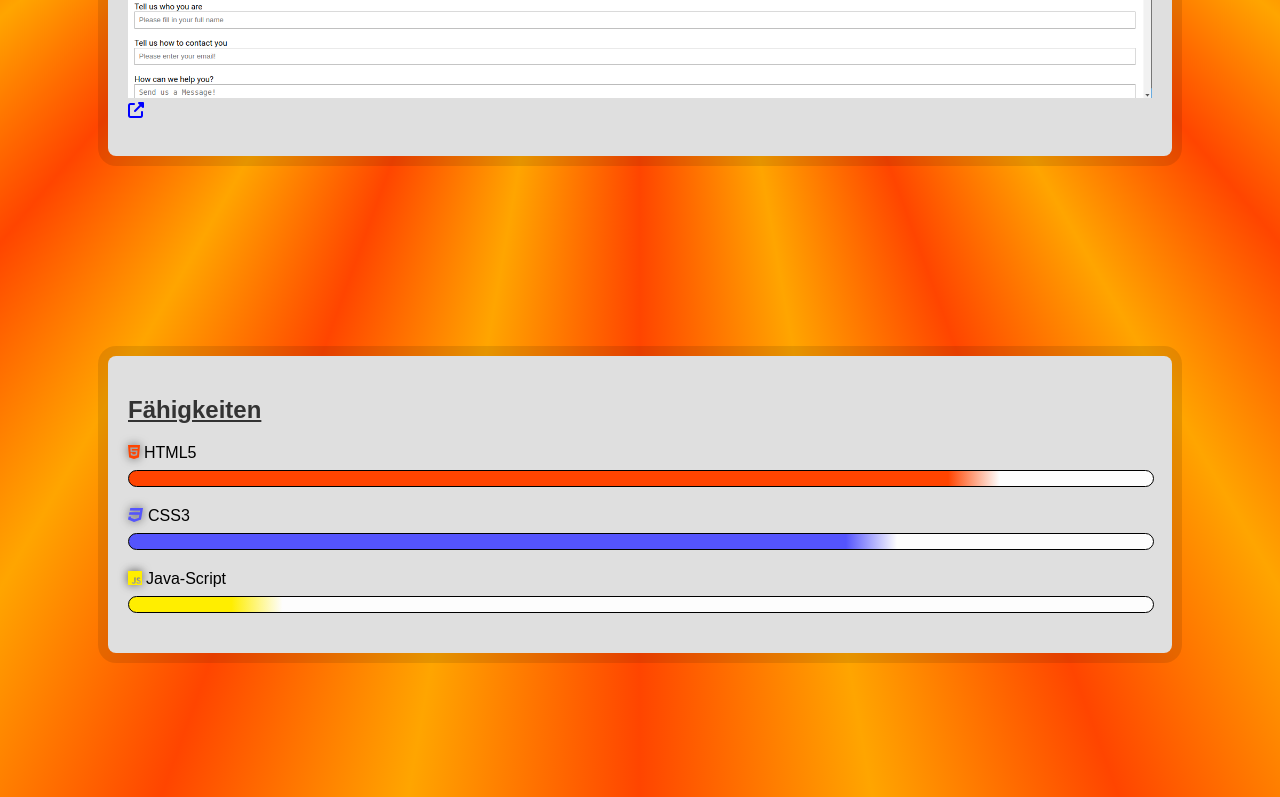
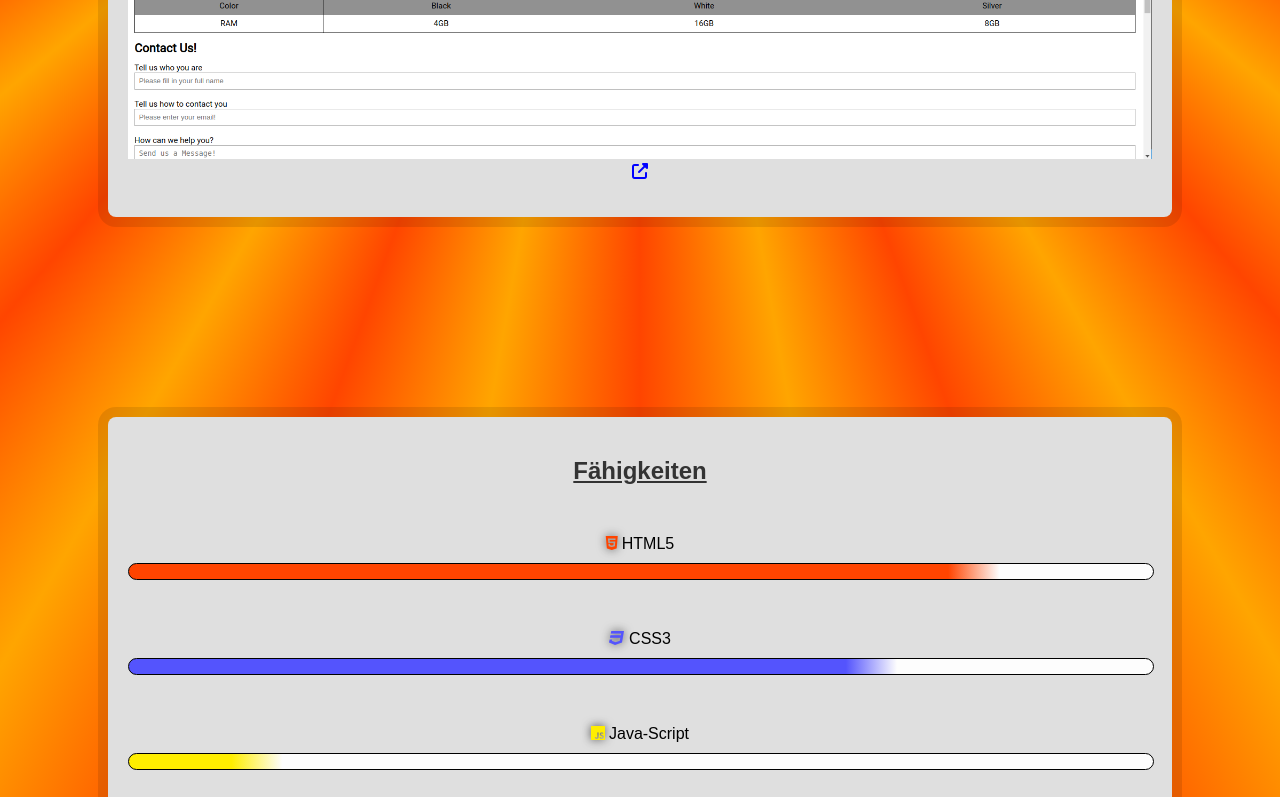
Before and after one commit to SoerenBoettcher/Portfolio, a plain HTML site: page index.html in a window 1280 px wide. Shown: the part 2000-2797 px from the top of the page. Drawn offline with Linux system fonts and the light colour scheme.

Commit message:
portfolio html und css

```diff
--- a/style.css
+++ b/style.css
@@ -104,6 +104,7 @@ main{
     background-color: #dfdfdf;
     border-radius: 8px;
     box-shadow: 0 0 0 10px rgba(0, 0, 0, 0.1);
+    text-align: center;
 }
 .project a::after {
     content: " \f35d";
@@ -153,7 +154,7 @@ main{
 
   .frontSide,
   .frontSide::before {
-    background: linear-gradient(43deg, rgb(65, 88, 208) 0%, rgb(200, 80, 192) 46%, rgb(255, 204, 112) 100%);
+    background: linear-gradient(43deg, rgb(65, 88, 208) 0%, rgb(80, 200, 96) 50%, rgb(216, 132, 255) 100%);
   }
 
   .backSide,
@@ -212,7 +213,7 @@ ul {
 }
 
 li {
-    margin-bottom: 8px;
+    margin-top: 50px;
 }
 
 a {
@@ -239,6 +240,7 @@ a:hover {
     filter: drop-shadow(0 0 5px rgb(71, 71, 71));
 }
 .html, .css, .java {
+    margin-top: 10px;
     margin-bottom: 20px;
     width: 100%;
     height: 15px;
```
